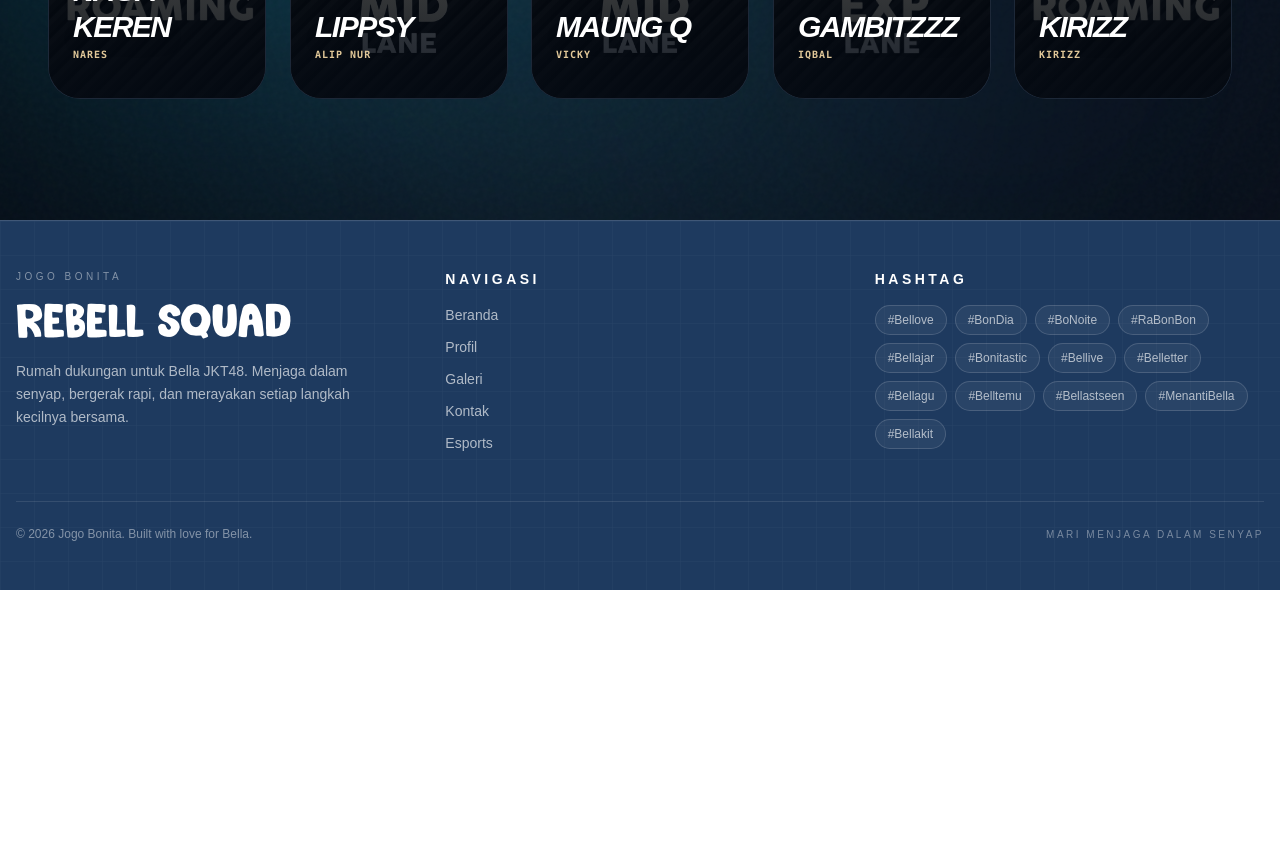
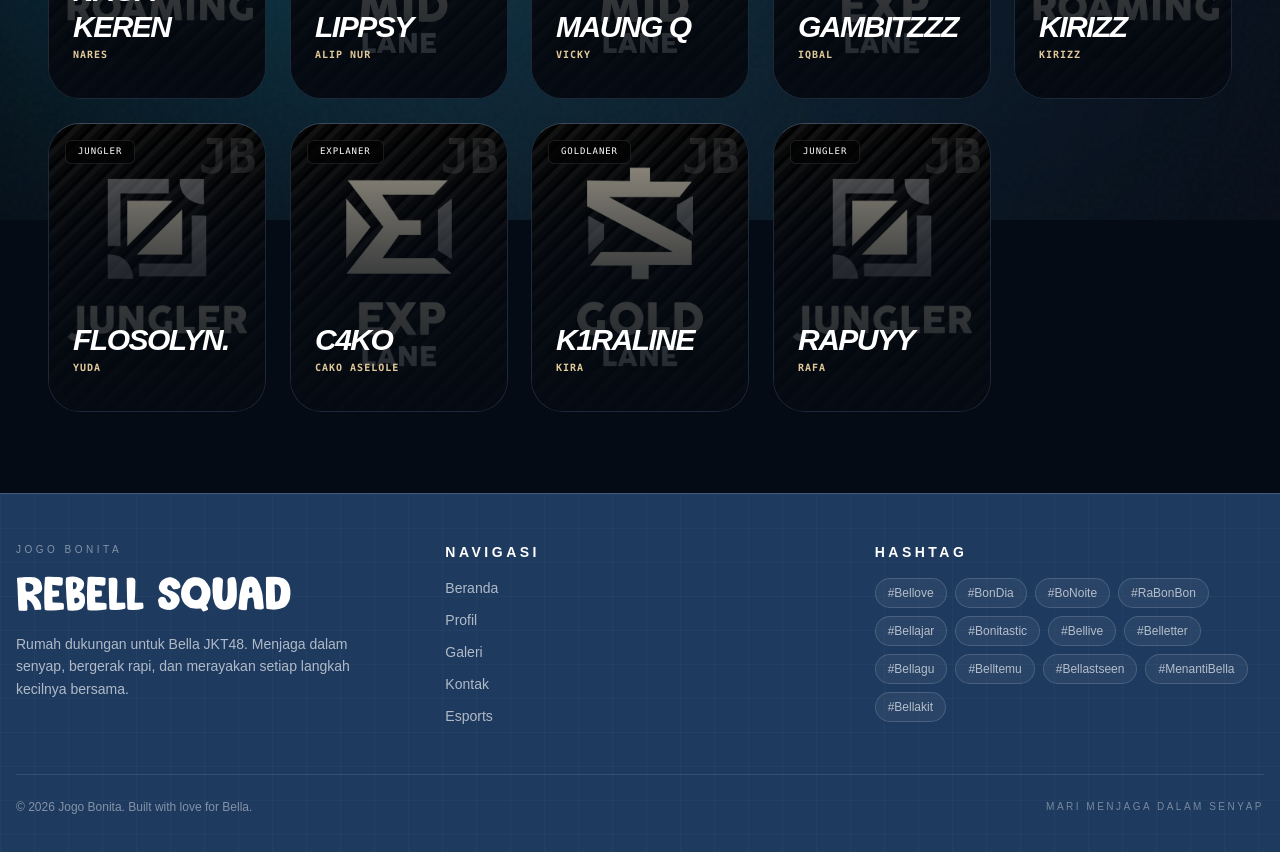
Before and after one commit to anomnr/jogo-bonita, a Nuxt app: page /esport in a window 1280 px wide. Shown: the part 580-1432 px from the top of the page. Before the commit the page ends 1170 px from the top, so only its background shows below. Built offline with nearby package versions, Linux system fonts and the light colour scheme; no server answers.

Commit message:
Nambahin player esport

```diff
--- a/pages/esport.vue
+++ b/pages/esport.vue
@@ -112,6 +112,34 @@ const roster = [
     role: 'Roamer',
     image: '/images/Roam.jpg',
     quote: 'The game is not over.'
+  },
+  {
+    ign: 'Flosolyn.',
+    name: 'Yuda',
+    role: 'Jungler',
+    image: '/images/Jungle.jpg',
+    quote: 'Bingung mirip nnael apa kairi.'
+  },
+  {
+    ign: 'C4ko',
+    name: 'Cako aselole',
+    role: 'Explaner',
+    image: '/images/Exp.jpg',
+    quote: 'kadang jago kadang kiding.'
+  },
+  {
+    ign: 'K1raline',
+    name: 'Kira',
+    role: 'Goldlaner',
+    image: '/images/Gold.jpg',
+    quote: '35,36,37,38,39 near aku menang.'
+  },
+  {
+    ign: 'Rapuyy',
+    name: 'Rafa',
+    role: 'Jungler',
+    image: '/images/Jungle.jpg',
+    quote: 'Happiness is not only about money, but togetherness can be happiness.'
   }
 ]
 </script>
```
